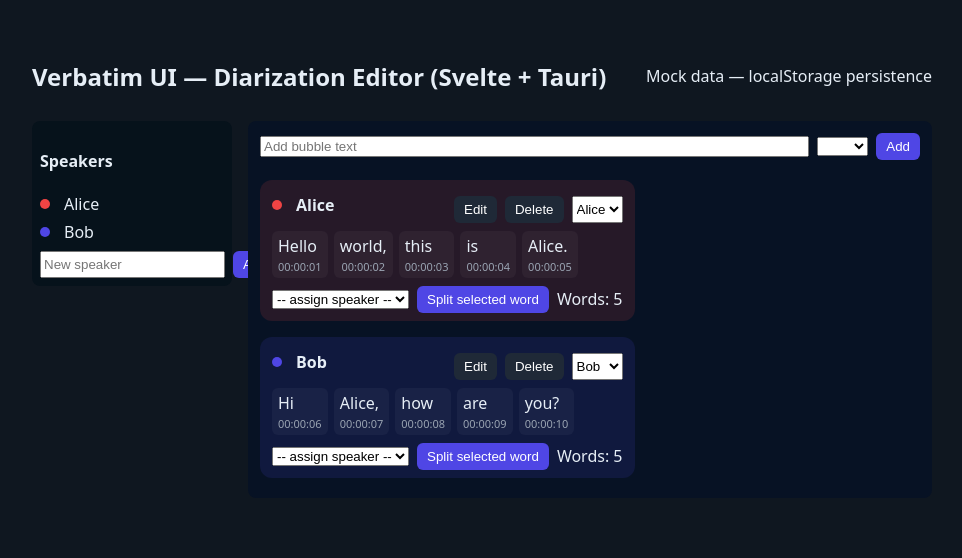
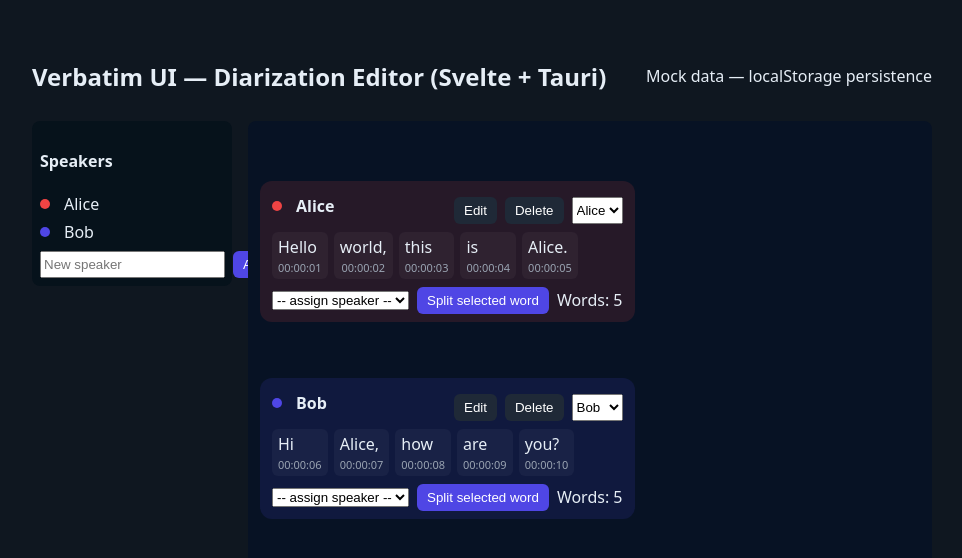
Before and after one commit to faruqsandi/verbatim-ui, a Svelte app: page / in a window 1280 px wide. Shown: the top 558 px of the page, without its empty margins (158-1120 px from the left). Built offline with nearby package versions, Linux system fonts and the light colour scheme.

Commit message:
feat: implement interactive bubble insertion points between chat segments

```diff
--- a/src/components/ChatBubble.svelte
+++ b/src/components/ChatBubble.svelte
@@ -4,7 +4,7 @@
 
   export let b
 
-  let editing = false
+  let editing = (b.words && b.words.length===1 && b.words[0].text.trim()==='')
   let editText = ''
   let selectedWordIndex = -1
   let assignSpeaker = ''
@@ -15,6 +15,10 @@
     editing = true
     editText = b.words.map(w=>w.text).join(' ')
   }
+
+$: if (!editing && b.words && b.words.length===1 && b.words[0].text.trim()===''){
+  editing = true
+}
 
   function saveEdit(){
     const words = editText.split(/\s+/).filter(Boolean).map((t,i)=>({text:t, ts: b.words[i]?.ts || '00:00:00'}))
--- a/src/components/ChatContainer.svelte
+++ b/src/components/ChatContainer.svelte
@@ -2,33 +2,28 @@
   import { state, updateState } from '../stores'
   import ChatBubble from './ChatBubble.svelte'
 
-  let newText = ''
-  let newSpeaker = ''
-
   $: speakers = $state.speakers
 
-  function addBubble(){
-    if(!newText) return
+  function addBubbleAt(index){
     const id = 'b' + Date.now()
-    const words = newText.split(/\s+/).filter(Boolean).map((w,i)=>({text:w, ts: '--:--:' + (i+1)}))
-    $state.bubbles.push({ id, speakerId: newSpeaker || $state.speakers[0].id, words })
+    const speakerId = $state.speakers[0]?.id || 'sp1'
+    const words = [{ text: '', ts: '00:00:00' }]
+    $state.bubbles.splice(index, 0, { id, speakerId, words })
     updateState(()=>{})
-    newText=''
   }
 </script>
 
 <div>
-  <div style="margin-bottom:12px;display:flex;gap:8px;align-items:center">
-    <input placeholder="Add bubble text" bind:value={newText} style="flex:1" />
-    <select bind:value={newSpeaker}>
-      {#each $state.speakers as sp}
-        <option value={sp.id}>{sp.name}</option>
-      {/each}
-    </select>
-    <button class="btn" on:click={addBubble}>Add</button>
+  {#each $state.bubbles as b, i (b.id)}
+    <div class="gap-wrapper">
+      <div class="gap" on:click={() => addBubbleAt(i)}>
+        <span class="gap-text">+ add bubble</span>
+      </div>
+      <ChatBubble {b} />
+    </div>
+  {/each}
+
+  <div class="gap" style="margin-top:8px;text-align:center" on:click={() => addBubbleAt($state.bubbles.length)}>
+    <span class="gap-text">+ add bubble</span>
   </div>
-
-  {#each $state.bubbles as b (b.id)}
-    <ChatBubble {b} />
-  {/each}
 </div>
--- a/src/styles.css
+++ b/src/styles.css
@@ -13,6 +13,10 @@ body{font-family:system-ui,Segoe UI,Roboto,Helvetica,Arial; background:var(--bg)
 .bubble .words{display:inline-flex;flex-wrap:wrap;gap:6px}
 .word{padding:4px 6px;border-radius:6px;background:rgba(255,255,255,0.04);cursor:pointer}
 .word small{display:block;color:var(--muted);font-size:11px;text-align:center;margin-top:2px}
+.gap{height:28px;display:flex;align-items:center;justify-content:center;border-radius:8px;margin:6px 0;opacity:0;transition:opacity .15s;background:transparent}
+.gap:hover{opacity:1;background:rgba(255,255,255,0.03);cursor:pointer}
+.gap-text{color:var(--muted);font-size:13px}
+.gap-wrapper{display:block}
 .controls{margin-top:8px;display:flex;gap:8px}
 .speaker-badge{display:inline-block;width:10px;height:10px;border-radius:50%;margin-right:6px}
 .header{display:flex;justify-content:space-between;align-items:center;margin-bottom:8px}
```
